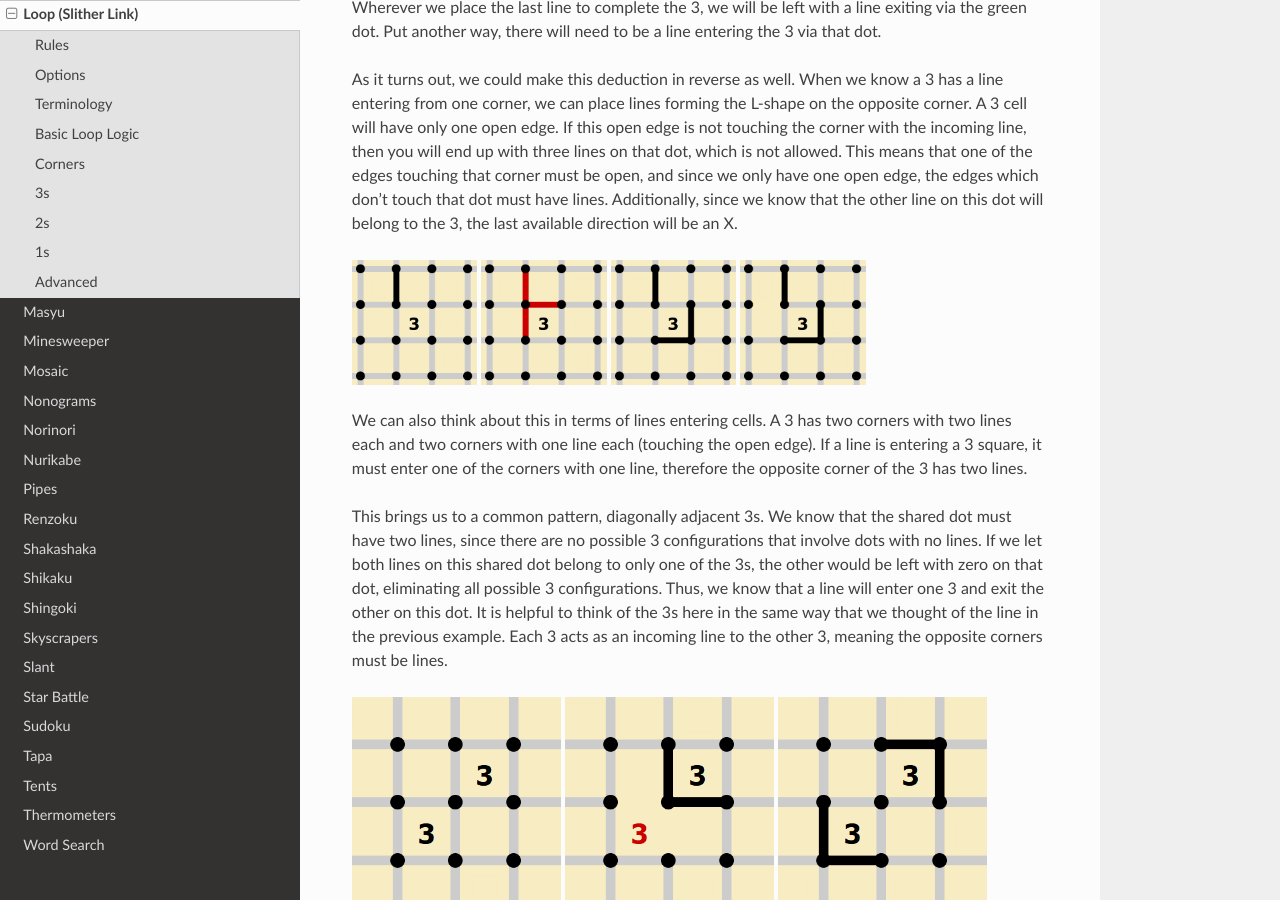
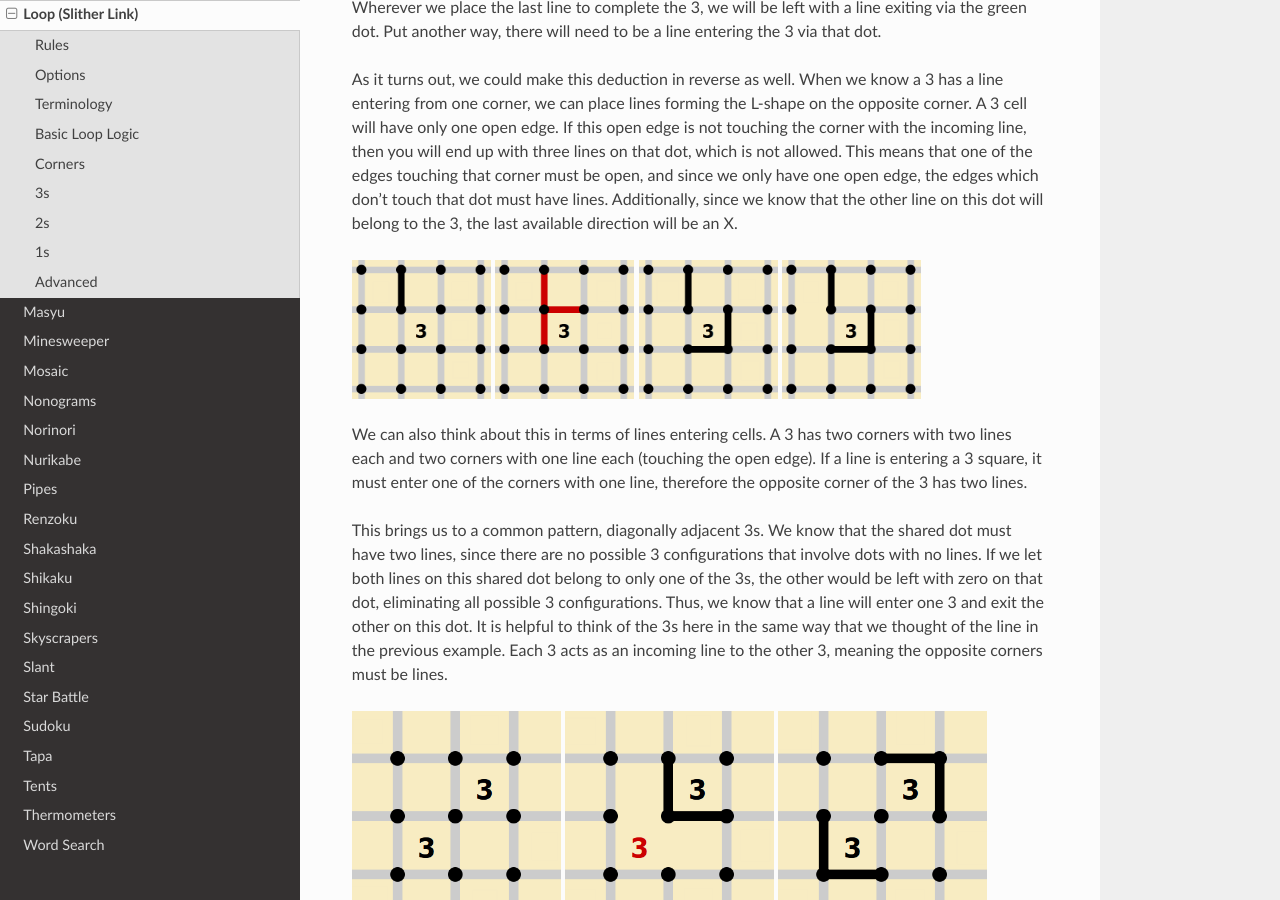
Before and after one commit to Ailurust/puzzle-team-advice, a Sphinx documentation site: the page built from docs/source/puzzles/loop.rst, in a window 1280 px wide and 900 px high, scrolled down 5214 px. Built offline with Sphinx 7.4.7 and the Read the Docs theme 3.1.0, drawn with Linux system fonts in a browser that asks for light colours.

Commit message:
image alignment

```diff
--- a/docs/source/puzzles/loop.rst
+++ b/docs/source/puzzles/loop.rst
@@ -243,6 +243,7 @@ adjacent 2s, so we would be unable to place our second line.
 Here are a few common 3 patterns that can cause loops.
 
 |ico75| |ico76| |ico77|
+
 |ico78| |ico79| |ico80|
 
 
@@ -360,16 +361,16 @@ Here are a few common 3 patterns that can cause loops.
 
 .. |ico46| image:: ../img/loop/loop61.png
    :class: no-scaled-link
-   :width: 18%
+   :width: 20%
 .. |ico47| image:: ../img/loop/loop62.png
    :class: no-scaled-link
-   :width: 18%
+   :width: 20%
 .. |ico48| image:: ../img/loop/loop63.png
    :class: no-scaled-link
-   :width: 18%
+   :width: 20%
 .. |ico49| image:: ../img/loop/loop64.png
    :class: no-scaled-link
-   :width: 18%
+   :width: 20%
 
 .. |ico50| image:: ../img/loop/loop65.png
    :class: no-scaled-link
@@ -393,16 +394,16 @@ Here are a few common 3 patterns that can cause loops.
 
 .. |ico56| image:: ../img/loop/loop71.png
    :class: no-scaled-link
-   :width: 18%
+   :width: 20%
 .. |ico57| image:: ../img/loop/loop72.png
    :class: no-scaled-link
-   :width: 18%
+   :width: 20%
 .. |ico58| image:: ../img/loop/loop73.png
    :class: no-scaled-link
-   :width: 18%
+   :width: 20%
 .. |ico59| image:: ../img/loop/loop74.png
    :class: no-scaled-link
-   :width: 18%
+   :width: 20%
 
 .. |ico60| image:: ../img/loop/loop79.png
    :class: no-scaled-link
@@ -430,29 +431,29 @@ Here are a few common 3 patterns that can cause loops.
 
 .. |ico67| image:: ../img/loop/loop86.png
    :class: no-scaled-link
-   :width: 18%
+   :width: 20%
 .. |ico68| image:: ../img/loop/loop87.png
    :class: no-scaled-link
-   :width: 18%
+   :width: 20%
 .. |ico69| image:: ../img/loop/loop88.png
    :class: no-scaled-link
-   :width: 18%
+   :width: 20%
 .. |ico70| image:: ../img/loop/loop89.png
    :class: no-scaled-link
-   :width: 18%
+   :width: 20%
 
 .. |ico71| image:: ../img/loop/loop90.png
    :class: no-scaled-link
-   :width: 18%
+   :width: 20%
 .. |ico72| image:: ../img/loop/loop92.png
    :class: no-scaled-link
-   :width: 18%
+   :width: 20%
 .. |ico73| image:: ../img/loop/loop94.png
    :class: no-scaled-link
-   :width: 18%
+   :width: 20%
 .. |ico74| image:: ../img/loop/loop91.png
    :class: no-scaled-link
-   :width: 18%
+   :width: 20%
 
 .. |ico75| image:: ../img/loop/loop95.png
    :class: no-scaled-link
@@ -476,16 +477,16 @@ Here are a few common 3 patterns that can cause loops.
 
 .. |ico81| image:: ../img/loop/loop101.png
    :class: no-scaled-link
-   :width: 18%
+   :width: 20%
 .. |ico82| image:: ../img/loop/loop102.png
    :class: no-scaled-link
-   :width: 18%
+   :width: 20%
 .. |ico83| image:: ../img/loop/loop103.png
    :class: no-scaled-link
-   :width: 18%
+   :width: 20%
 .. |ico84| image:: ../img/loop/loop104.png
    :class: no-scaled-link
-   :width: 18%
+   :width: 20%
 
 .. |ico85| image:: ../img/loop/loop105.png
    :class: no-scaled-link
```
